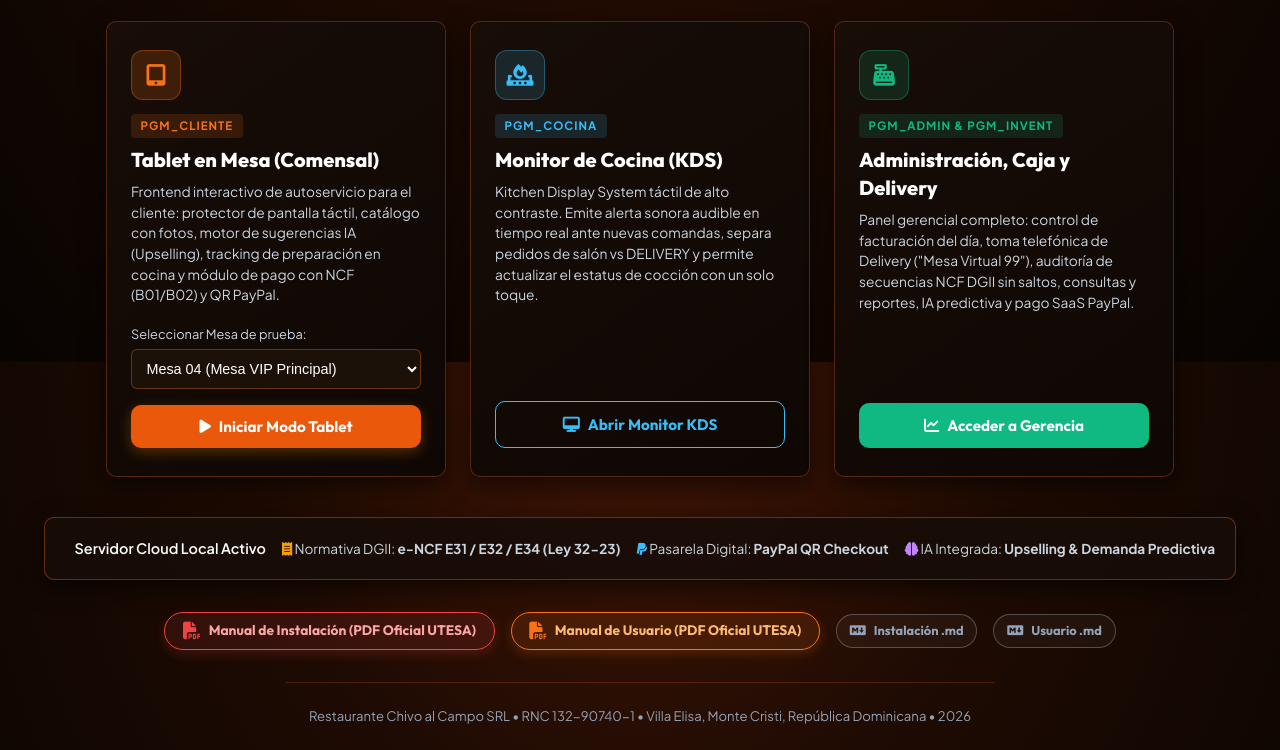
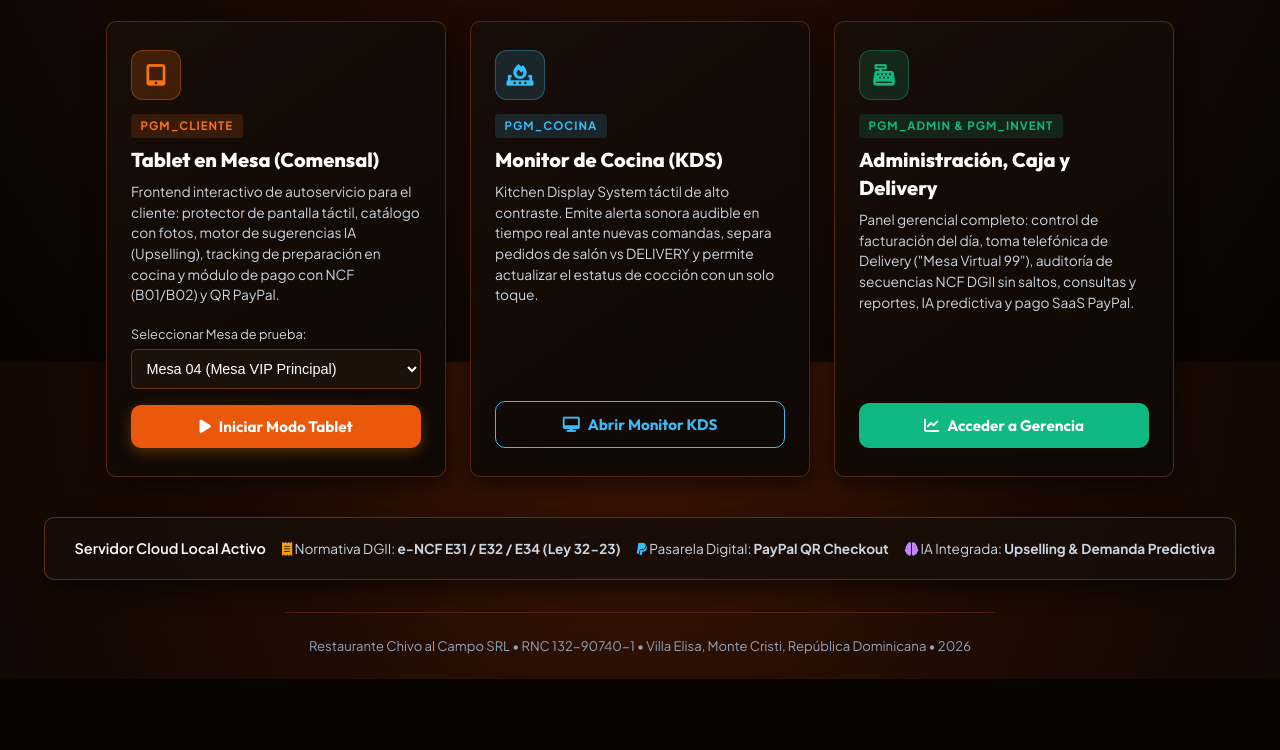
Before and after one commit to uniutesa1-sketch/chivo-al-campo, a website: page public/index.html in a window 1280 px wide. Shown: the part 438-1188 px from the top of the page. After the commit the page ends 1117 px from the top, so only its background shows below. Drawn offline with Linux system fonts and the light colour scheme.

Commit message:
ui: remocion de enlaces a manuales md y pdf de la portada principal

```diff
--- a/public/index.html
+++ b/public/index.html
@@ -137,29 +137,6 @@
           Predictiva</strong>
       </div>
     </div>
-
-    <!-- Enlaces directos a Documentación y Manuales Oficiales para el Docente (PDF y Markdown) -->
-    <div
-      style="display: flex; justify-content: center; align-items: center; gap: 1rem; margin-bottom: 2rem; flex-wrap: wrap;">
-      <a href="/docs/MANUAL_DE_INSTALACION.pdf" target="_blank" class="btn btn-outline btn-sm"
-        style="border-color: #ef4444; color: #fca5a5; font-size: 0.86rem; font-weight: 700; text-decoration: none; padding: 0.55rem 1.1rem; border-radius: 9999px; background: rgba(239, 68, 68, 0.12); display: inline-flex; align-items: center; gap: 0.5rem; box-shadow: 0 4px 12px rgba(239, 68, 68, 0.2);">
-        <i class="fa-solid fa-file-pdf" style="color: #ef4444; font-size: 1.1rem;"></i> Manual de Instalación (PDF
-        Oficial UTESA)
-      </a>
-      <a href="/docs/MANUAL_DE_USUARIO.pdf" target="_blank" class="btn btn-outline btn-sm"
-        style="border-color: #f97316; color: #fdba74; font-size: 0.86rem; font-weight: 700; text-decoration: none; padding: 0.55rem 1.1rem; border-radius: 9999px; background: rgba(249, 115, 22, 0.12); display: inline-flex; align-items: center; gap: 0.5rem; box-shadow: 0 4px 12px rgba(249, 115, 22, 0.2);">
-        <i class="fa-solid fa-file-pdf" style="color: #f97316; font-size: 1.1rem;"></i> Manual de Usuario (PDF Oficial
-        UTESA)
-      </a>
-      <a href="/docs/MANUAL_DE_INSTALACION.md" target="_blank" class="btn btn-outline btn-sm"
-        style="border-color: rgba(203, 213, 225, 0.3); color: #94a3b8; font-size: 0.8rem; text-decoration: none; padding: 0.45rem 0.8rem; border-radius: 9999px; background: rgba(255, 255, 255, 0.04);">
-        <i class="fa-brands fa-markdown"></i> Instalación .md
-      </a>
-      <a href="/docs/MANUAL_DE_USUARIO.md" target="_blank" class="btn btn-outline btn-sm"
-        style="border-color: rgba(203, 213, 225, 0.3); color: #94a3b8; font-size: 0.8rem; text-decoration: none; padding: 0.45rem 0.8rem; border-radius: 9999px; background: rgba(255, 255, 255, 0.04);">
-        <i class="fa-brands fa-markdown"></i> Usuario .md
-      </a>
-    </div>
   </main>
 
   <footer
```
